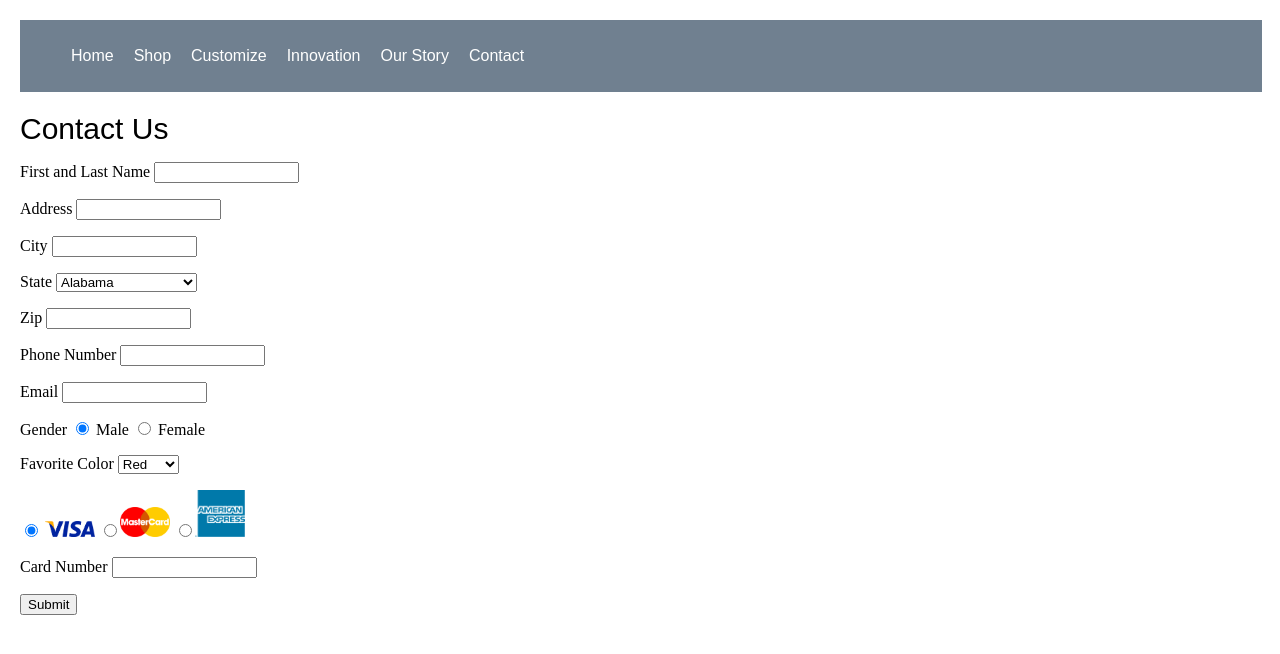
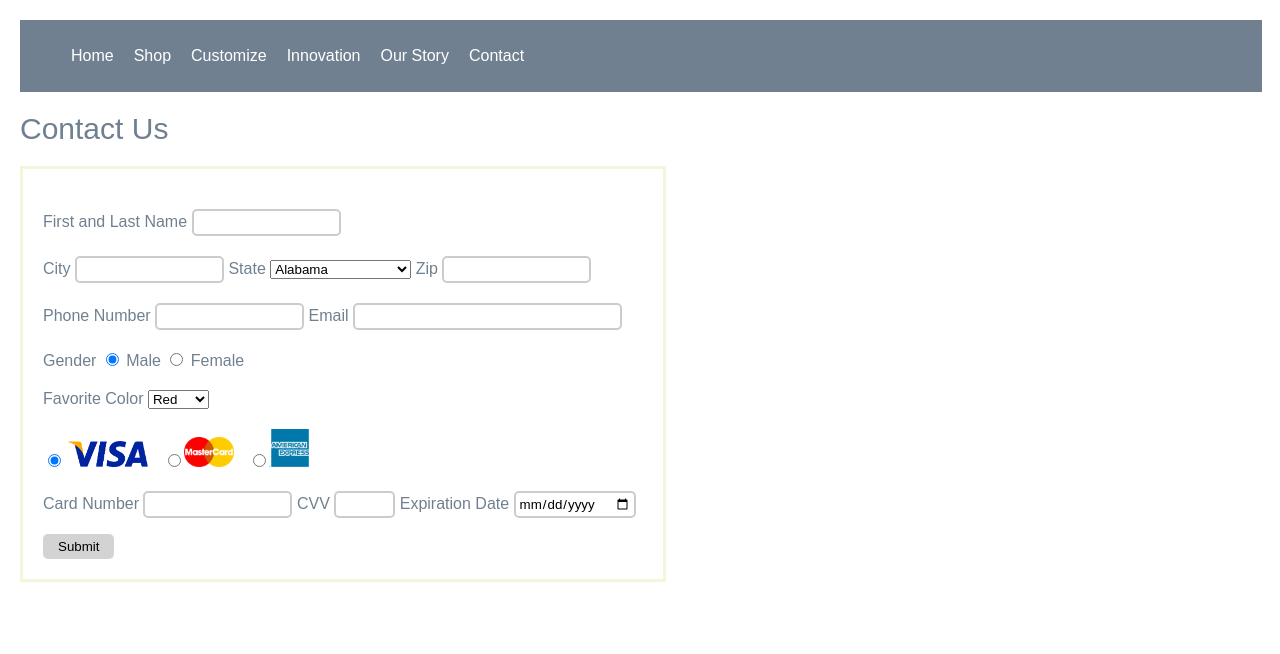
Before and after one commit to hanazarea/Lab-5, a plain HTML site: page contact.html in a window 1280 px wide. Drawn offline with Linux system fonts and the light colour scheme.

Commit message:
edit css and html

```diff
--- a/contact.html
+++ b/contact.html
@@ -19,6 +19,7 @@
 </nav>
 <h1>Contact Us</h1>
 <!---Form-->
+<div class="formbox">
 <form>
 	<p>First and Last Name
 		<input type="text" name="First and Last Name"
@@ -26,19 +27,10 @@
 	</p>
 </form>
 <form>
-	<p>Address
-		<input type="text" name="Address"
-		size="15" maxlength="30" />
-	</p>
-</form>
-<form>
 	<p>City
 		<input type="text" name="City"
 		size="15" maxlength="30" />
-	</p>
-</form>
-<form>
-	<p>State
+		State
 		<select>
 			<option value="AL">Alabama</option>
 			<option value="AK">Alaska</option>
@@ -92,24 +84,19 @@
 			<option value="WI">Wisconsin</option>
 			<option value="WY">Wyoming</option>
 			</select>
-	</p>
-</form>
-<form>
-	<p>Zip
+		Zip
 		<input type="text" name="Zip"
 		size="15" maxlength="30" />
 	</p>
 </form>
+
 <form>
 	<p>Phone Number
 		<input type="text" name="Phone Number"
 		size="15" maxlength="30" />
-	</p>
-</form>
-<form>
-	<p>Email
-		<input type="text" name="Email"
-		size="15" maxlength="30" />
+		Email
+		<input type="email" name="Email"
+		size="30" maxlength="30" />
 	</p>
 </form>
 <form>
@@ -133,24 +120,31 @@
 <p>
 	<input type="radio" name= "Card type"
 	value="Visa" checked="checked">
-	<img src="images/visa.png" width="50px">
+	<img src="images/visa.png" width="80px" class="cardpics">
 	<input type="radio" name="Card type"
-	value="MasterCard"><img src="images/mastercard1979.png" width="50px">
+	value="MasterCard"><img src="images/mastercard1979.png" width="50px" class="cardpics">
 	<input type="radio" name="Card type"
-	value="American Express"><img src="images/american_express.png" width="50px">
+	value="American Express"><img src="images/american_express.png" width="40px" class="cardpics">
 
 </p>
 
 <form>
 	<p>Card Number
-		<input type="text" name="Card Number"			size="15" maxlength="30" />
+		<input type="text" name="Card Number"			size="15" maxlength="30"/>
+		CVV
+		<input type="text" name="CVV"
+		size="4" maxlength="3"/>
+		Expiration Date
+		<input type="date" name="Expiration Date"			size="15" maxlength="30"/>
 	</p>
 </form>
 
-<form action="http://eg.com/email.php">
+<form action="http://eg.com/upload.php"
+method="post">
+
 	<input type="submit"
 	value="Submit" />
 </form>
-
+</div>
 </body>
 </html>
--- a/css/styles.css
+++ b/css/styles.css
@@ -98,3 +98,52 @@ table {
 	border-right:0px solid;
 
 }
+h1{
+	Color:slategray;
+}
+p {	color:slategray;
+	font-family: sans-serif;
+	font-weight:300;
+	text-decoration: none;
+	font-size: 1em;
+	margin-top:20px;
+}
+.cardpics {
+	margin-right:10px;
+}
+.formbox {
+	padding:20px;
+	margin-top:20px;
+	border-style: solid;
+	border-color:beige;
+	width: 600px;
+
+}
+input[type=text] {
+    padding:4px;
+    border:2px solid #ccc;
+    -webkit-border-radius: 5px;
+    border-radius: 5px;
+}
+input[type=email] {
+    padding:4px;
+    border:2px solid #ccc;
+    -webkit-border-radius: 5px;
+    border-radius: 5px;
+}
+input[type=date] {
+    padding:3px;
+    border:2px solid #ccc;
+    -webkit-border-radius: 5px;
+    border-radius: 5px;
+	font-family:sans-serif;
+	font-color: slategrey;
+}
+input[type=submit] {
+    padding:5px 15px;
+    background:lightgrey;
+    border:0 none;
+    cursor:pointer;
+    -webkit-border-radius: 5px;
+    border-radius: 5px;
+}
```
